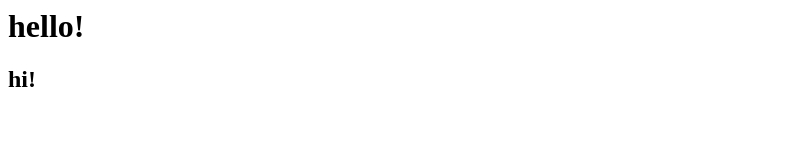
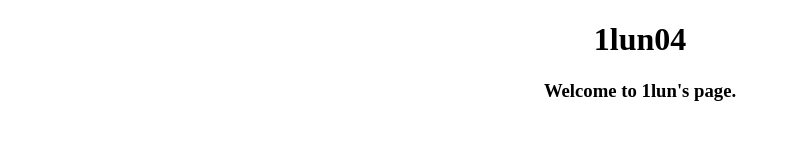
Before and after one commit to 1lun04/1lun04.github.io, a plain HTML site: page index.html in a window 1280 px wide. Shown: the whole page, without its empty margins (0-791 px from the left). Drawn offline with Linux system fonts and the light colour scheme.

Commit message:
Update index.html

```diff
--- a/index.html
+++ b/index.html
@@ -1,2 +1,10 @@
-<h1>hello!</h1>
-<h2>hi!</h2>
+<!DOCTYPE html>
+<html>
+  <head>
+    <title>1lun04</title>
+  </head>
+  <body>
+    <center><h1>1lun04</h1><p><h3>Welcome to 1lun's page.</h3></p></center>
+
+  </body>
+</html>
```
